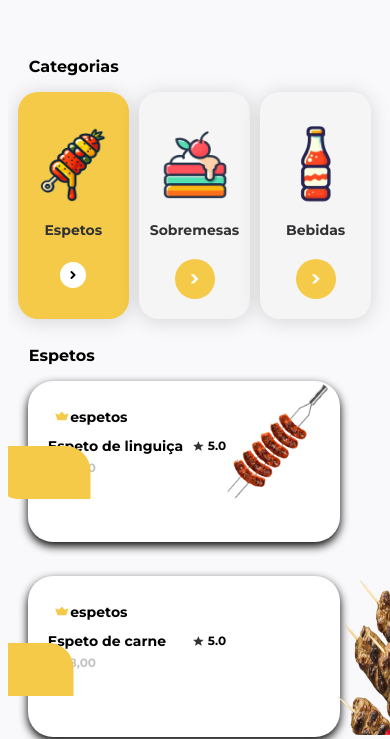
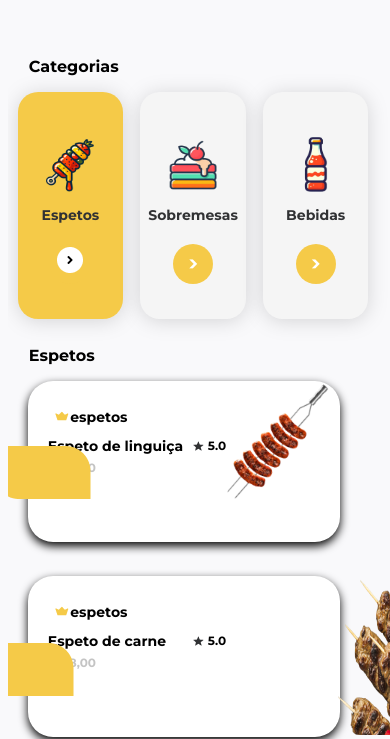
Before and after one commit to jonata-nonato/projeto-espeto, a plain HTML site: page projeto espeto/index.html in a window 390 px wide. Shown: the part 120-859 px from the top of the page. Drawn offline with Linux system fonts and the light colour scheme.

Commit message:
update card-cat

```diff
--- a/projeto espeto/style.css
+++ b/projeto espeto/style.css
@@ -516,7 +516,8 @@ aside > p{
    .sec-categorias-mobile{
     width: 95vw;
     display: flex;
-    justify-content: space-between;
+    justify-content: space-around;
+    gap: 2%;
     align-items: center;
     height: 100%;
     color: #313234;
@@ -531,6 +532,7 @@ aside > p{
    .card-categoria-espeto{
     background: #F5CA48;
     width: 30%;
+    max-width: 150px;
     height: 227px;
     filter: drop-shadow(0px 2px 10px rgba(0, 0, 0, 0.15));
     border-radius: 20px;
@@ -543,6 +545,7 @@ aside > p{
    .card-categoria-sobre{
     background: #f5f5f5;
     width: 30%;
+    max-width: 150px;
     height: 227px;
     filter: drop-shadow(0px 2px 10px rgba(0, 0, 0, 0.15));
     border-radius: 20px;
@@ -555,6 +558,7 @@ aside > p{
    .card-categoria-bebida{
     background: #f5f5f5;
     width: 30%;
+    max-width: 150px;
     height: 227px;
     filter: drop-shadow(0px 2px 10px rgba(0, 0, 0, 0.15));
     border-radius: 20px;
@@ -565,8 +569,8 @@ aside > p{
     align-items: center;
    }
    .img-card-mobile{
-    width: 120px;
-    height: 110px;
+    width: 90px;
+    height: 80px;
    }
    .card-categoria-espeto > p, .card-categoria-bebida > p, .card-categoria-sobre > p{
     text-align: center;
```
